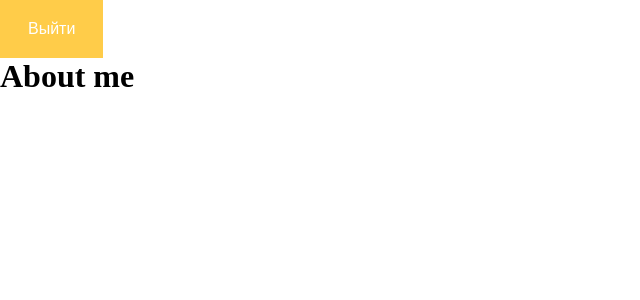
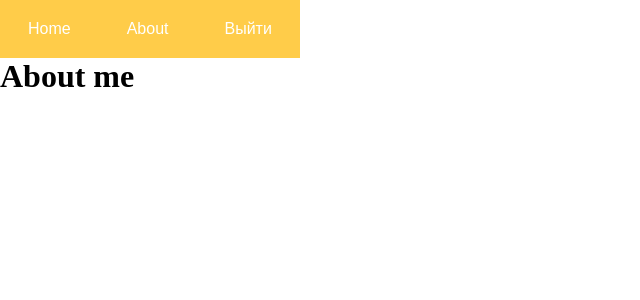
Before and after one commit to Az212At/registration, a Vue app: page /about in a window 1280 px wide. Shown: the top 300 px of the page, without its empty margins (0-640 px from the left). Built offline with nearby package versions, Linux system fonts and the light colour scheme.

Commit message:
first commit

```diff
--- a/src/layouts/MainLayout.vue
+++ b/src/layouts/MainLayout.vue
@@ -11,6 +11,14 @@ export default {
 
       this.$router.push({ name: "RegistrationView" });
     },
+
+    about() {
+      this.$router.push({ name: "AboutMeView" });
+    },
+
+    home() {
+      this.$router.push({ name: "HomeView" });
+    },
   },
 };
 </script>
@@ -18,6 +26,8 @@ export default {
 <template>
   <div class="main-layout">
     <header>
+      <MainButton label="Home" @click="home" />
+      <MainButton label="About" @click="about" />
       <MainButton label="Выйти" @click="exit" />
     </header>
 
```
